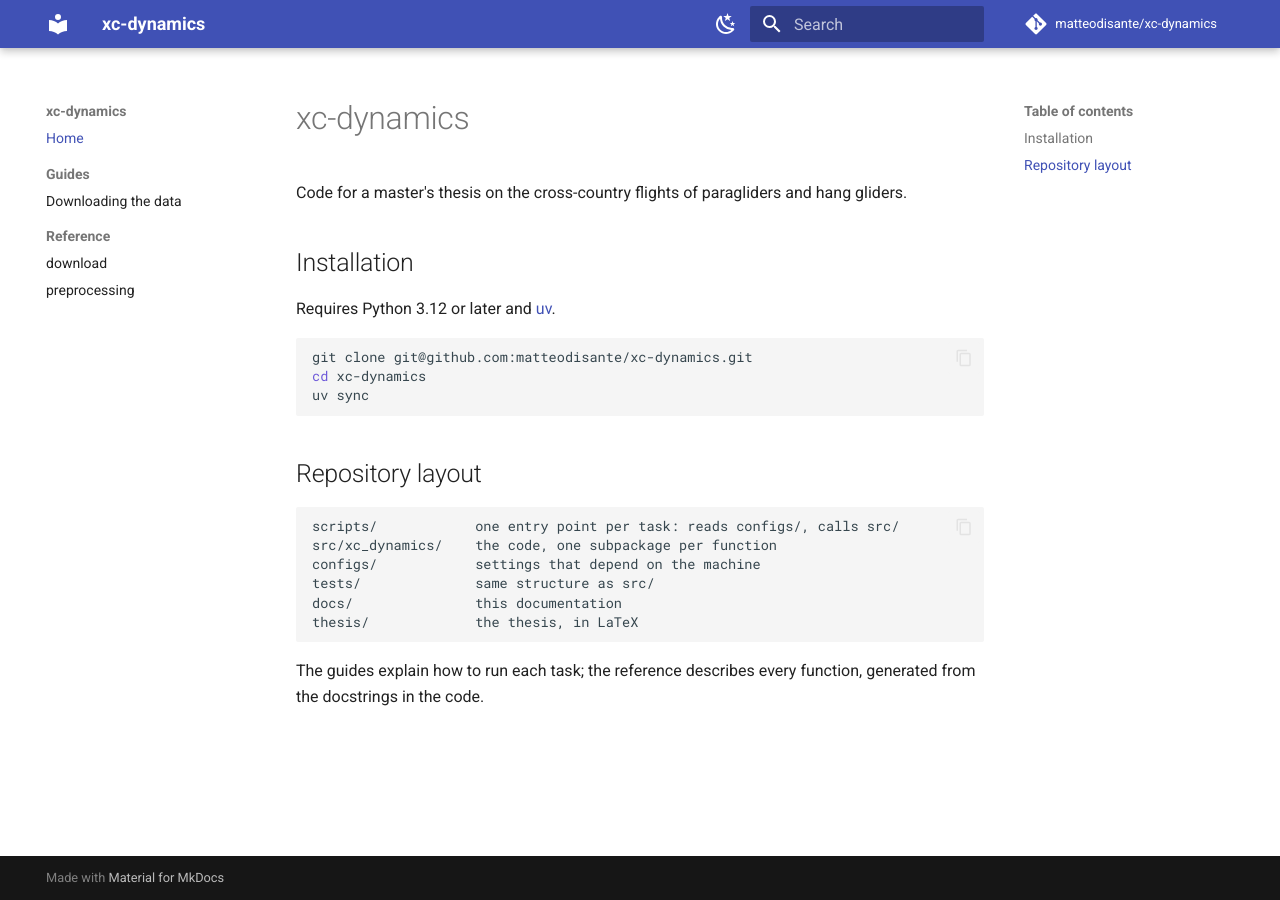
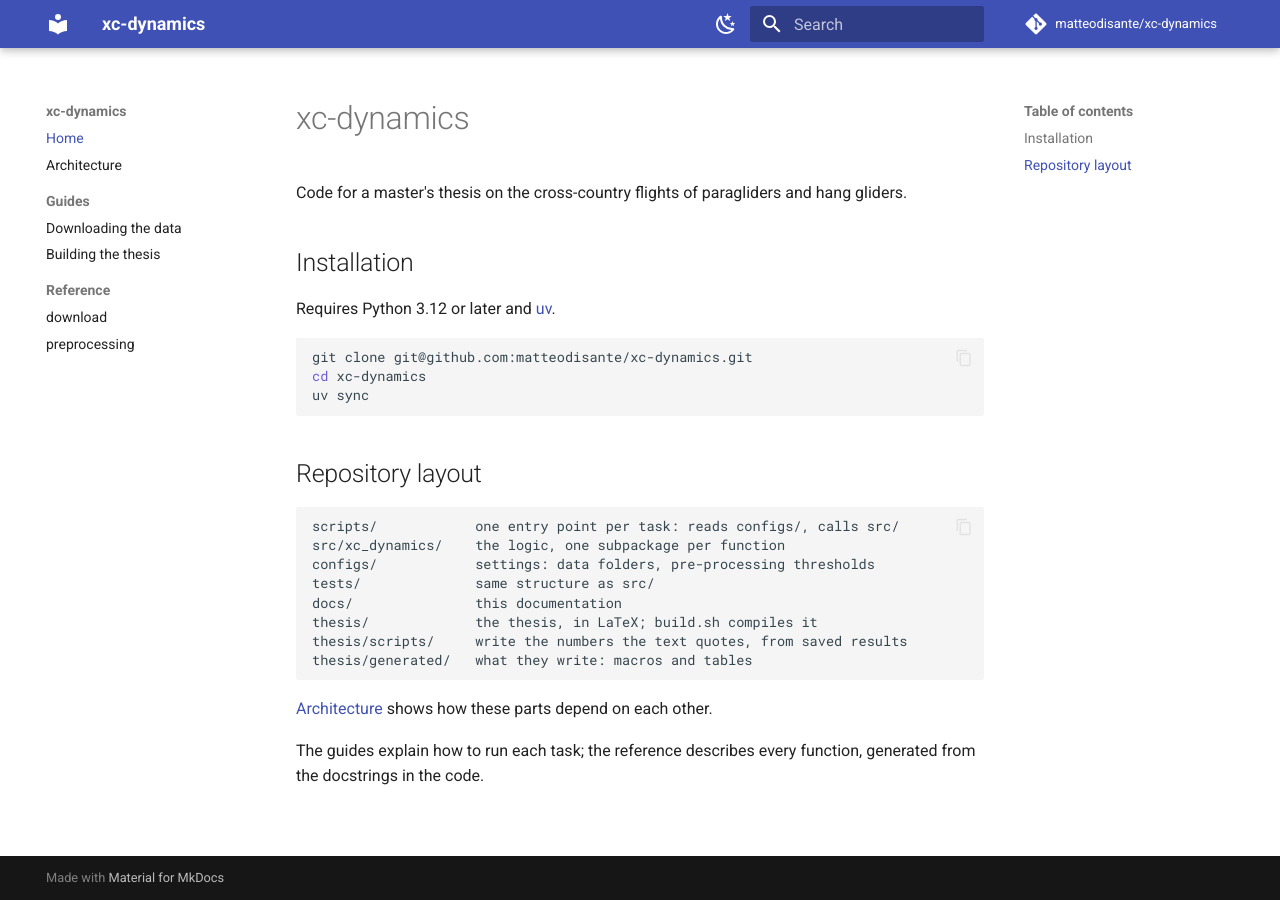
Before and after one commit to matteodisante/xc-dynamics, an MkDocs documentation site: the page built from docs/index.md, in a window 1280 px wide. Built offline with MkDocs 1.6.1 and Material for MkDocs 9.7.7, drawn with Linux system fonts in a browser that asks for light colours; comment, search, counter and statistics services are not loaded.

Commit message:
Document the repository architecture and the thesis build

````diff
--- a/docs/index.md
+++ b/docs/index.md
@@ -16,12 +16,16 @@
 
 ```text
 scripts/            one entry point per task: reads configs/, calls src/
-src/xc_dynamics/    the code, one subpackage per function
-configs/            settings that depend on the machine
+src/xc_dynamics/    the logic, one subpackage per function
+configs/            settings: data folders, pre-processing thresholds
 tests/              same structure as src/
 docs/               this documentation
-thesis/             the thesis, in LaTeX
+thesis/             the thesis, in LaTeX; build.sh compiles it
+thesis/scripts/     write the numbers the text quotes, from saved results
+thesis/generated/   what they write: macros and tables
 ```
+
+[Architecture](architecture.md) shows how these parts depend on each other.
 
 The guides explain how to run each task; the reference describes every function,
 generated from the docstrings in the code.
--- a/mkdocs.yml
+++ b/mkdocs.yml
@@ -39,12 +39,18 @@
   - toc:
       permalink: true
   - pymdownx.highlight
-  - pymdownx.superfences
+  - pymdownx.superfences:
+      custom_fences:  # ```mermaid blocks become diagrams
+        - name: mermaid
+          class: mermaid
+          format: !!python/name:pymdownx.superfences.fence_code_format
 
 nav:
   - Home: index.md
+  - Architecture: architecture.md
   - Guides:
       - Downloading the data: guides/download.md
+      - Building the thesis: guides/thesis.md
   - Reference:
       - download: reference/download.md
       - preprocessing: reference/preprocessing.md
````
Also changed, not shown: docs/architecture.md (added, +77 -0 lines), docs/guides/thesis.md (added, +48 -0 lines).
